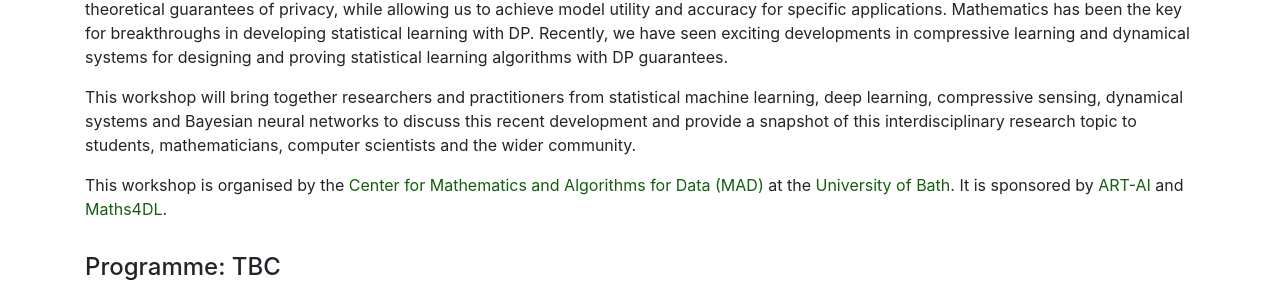
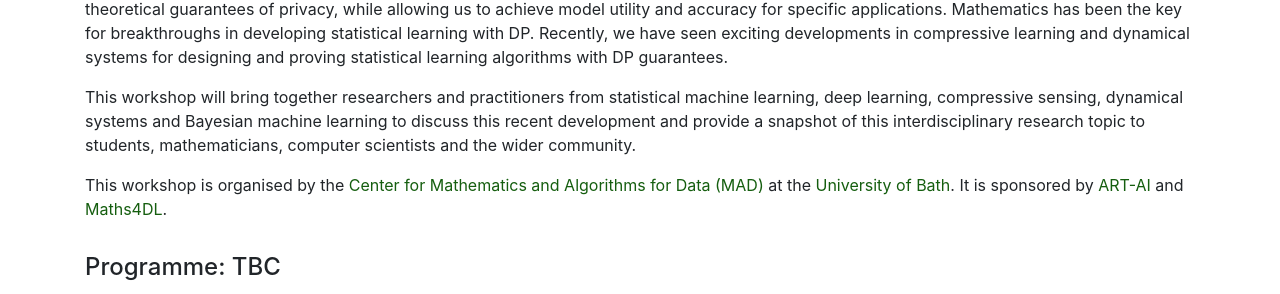
Before and after one commit to mathematics-and-algorithms-for-data/mathematics-and-algorithms-for-data.github.io, a Jekyll site: the page built from _events/diff_priv_2022.md, in a window 1280 px wide and 1203 px high. Shown: the part 282-576 px from the top of the window. Built offline with Jekyll 4.4.1, drawn with Linux system fonts in a browser that asks for light colours; nearby versions of some CDN libraries.

Commit message:
Update diff_priv_2022.md

```diff
--- a/_events/diff_priv_2022.md
+++ b/_events/diff_priv_2022.md
@@ -13,7 +13,7 @@ index: 0
 
 Statistical learning and deep learning techniques have been deployed in many parts of our lives, for example in search engines, online recommendation systems, and AI-assisted healthcare. An important question  is how can we perform statistical learning to find general patterns from datasets  without revealing data of individual participants? This question has become the key challenge that hinders further applications of statistical learning and deep learning in privacy-sensitive applications. Differential Privacy (DP) is a mathematical framework that can provide theoretical guarantees of privacy, while allowing us to achieve model utility and accuracy for specific applications. Mathematics has been the key for breakthroughs in developing statistical learning with DP. Recently, we have seen exciting developments in compressive learning and dynamical systems for designing and proving statistical learning algorithms with DP guarantees.
 
-This workshop will bring together researchers and practitioners from statistical machine learning, deep learning, compressive sensing, dynamical systems and Bayesian neural networks to discuss this recent development and provide a snapshot of this interdisciplinary research topic to students, mathematicians, computer scientists and the wider community.
+This workshop will bring together researchers and practitioners from statistical machine learning, deep learning, compressive sensing, dynamical systems and Bayesian machine learning to discuss this recent development and provide a snapshot of this interdisciplinary research topic to students, mathematicians, computer scientists and the wider community.
 
 This workshop is organised by the [Center for Mathematics and Algorithms for Data (MAD)](https://mathematics-and-algorithms-for-data.github.io/) at the [University of Bath](http://www.bath.ac.uk). It is sponsored by [ART-AI](https://cdt-art-ai.ac.uk/) and [Maths4DL](https://people.bath.ac.uk/mascjb/maths4dl.html).
 
```
